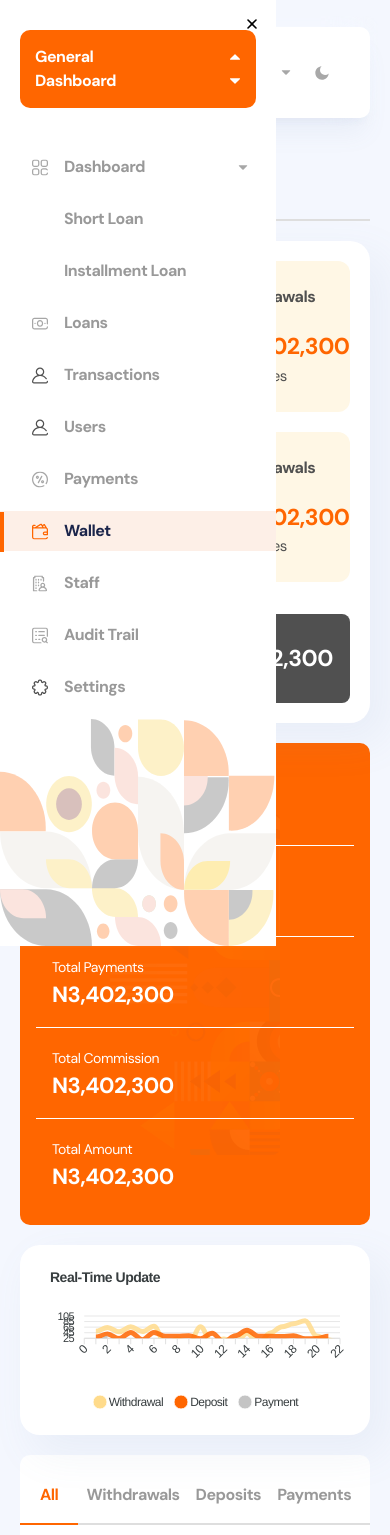
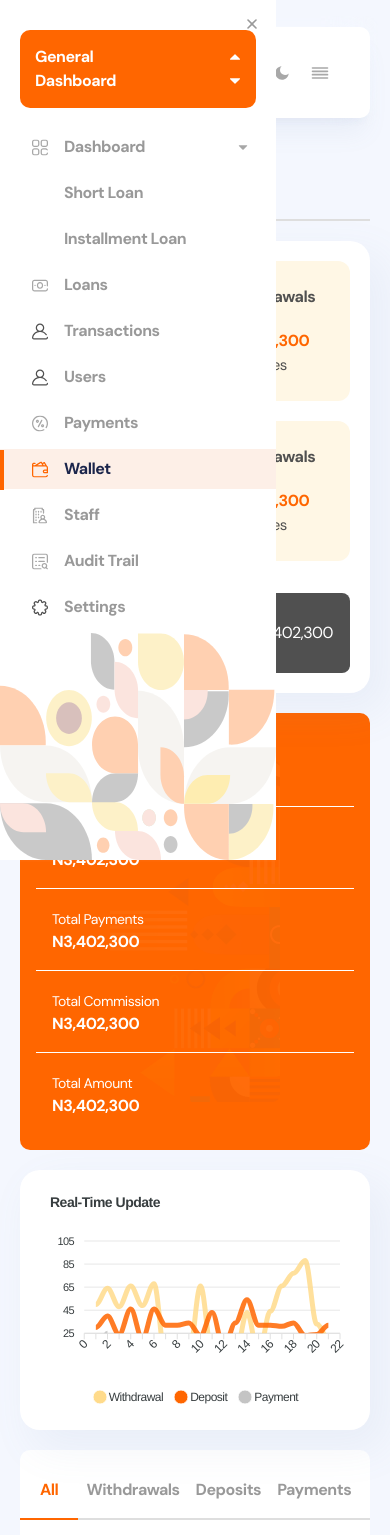
Before and after one commit to StephanieMfon/Zinary-FE-Test, a React (Create React App) app: page /admin/default in a window 390 px wide. Shown: the top 1535 px of the page. Built offline with nearby package versions, Linux system fonts and the light colour scheme; what tailwindcss-rtl would draw is missing.

Commit message:
fix: improved responsiveness further

```diff
--- a/src/components/navbar/RTL.tsx
+++ b/src/components/navbar/RTL.tsx
@@ -53,26 +53,26 @@ const Navbar = (props: {
 
       <div className="relative mt-[3px] flex h-[61px] w-[355px] flex-grow items-center justify-around gap-2 rounded-full bg-white px-2 py-2 shadow-xl shadow-shadow-500 dark:!bg-cyan-900 dark:shadow-none md:w-[365px] md:flex-grow-0 md:gap-1 xl:w-[365px] xl:gap-2">
         <div className="flex h-full items-center rounded-full bg-lightPrimary text-navy-700 dark:bg-navy-900 dark:text-white xl:w-[225px]">
-          <p className="text-xl pe-2 ps-3">
-            <FiSearch className="h-4 w-4 text-gray-400 dark:text-white" />
+          <p className="pe-2 ps-3 text-xl">
+            <FiSearch className="text-gray-400 h-4 w-4 dark:text-white" />
           </p>
           <input
             type="text"
             placeholder="Search..."
-            className="block h-full w-full rounded-full bg-lightPrimary text-sm font-medium text-navy-700 outline-none placeholder:!text-gray-400 dark:bg-navy-900 dark:text-white dark:placeholder:!text-white sm:w-fit"
+            className="placeholder:!text-gray-400 block h-full w-full rounded-full bg-lightPrimary text-sm font-medium text-navy-700 outline-none dark:bg-navy-900 dark:text-white dark:placeholder:!text-white sm:w-fit"
           />
         </div>
         <span
-          className="flex cursor-pointer text-xl text-gray-600 dark:text-white xl:hidden"
+          className="flex cursor-pointer text-xl text-gray-200 dark:text-white xl:hidden"
           onClick={onOpenSidenav}
         >
-          <FiAlignJustify className="h-5 w-5" />
+          <FiAlignJustify className="h-5 w-5 " />
         </span>
         {/* start Notification */}
-        <Dropdown
+        {/* <Dropdown
           button={
             <p className="cursor-pointer">
-              <IoMdNotificationsOutline className="h-4 w-4 text-gray-600 dark:text-white" />
+              <IoMdNotificationsOutline className="text-gray-600 h-4 w-4 dark:text-white" />
             </p>
           }
           animation="origin-[65%_0%] md:origin-top-start transition-all duration-300 ease-in-out"
@@ -91,8 +91,8 @@ const Navbar = (props: {
                 <div className="flex h-full w-[85px] items-center justify-center rounded-xl bg-gradient-to-b from-brandLinear to-brand-500 py-4 text-2xl text-white">
                   <BsArrowBarUp />
                 </div>
-                <div className="flex h-full w-full flex-col justify-center rounded-lg px-1 text-sm ms-2">
-                  <p className="font-base text-xs text-gray-900 text-start dark:text-white">
+                <div className="ms-2 flex h-full w-full flex-col justify-center rounded-lg px-1 text-sm">
+                  <p className="font-base text-start text-xs text-gray-900 dark:text-white">
                     A new update for your downloaded item is available!
                   </p>
                 </div>
@@ -102,8 +102,8 @@ const Navbar = (props: {
                 <div className="flex h-full w-[85px] items-center justify-center rounded-xl bg-gradient-to-b from-brandLinear to-brand-500 py-4 text-2xl text-white">
                   <BsArrowBarUp />
                 </div>
-                <div className="flex h-full w-full flex-col justify-center rounded-lg px-1 text-sm ms-2">
-                  <p className="font-base text-xs text-gray-900 text-start dark:text-white">
+                <div className="ms-2 flex h-full w-full flex-col justify-center rounded-lg px-1 text-sm">
+                  <p className="font-base text-start text-xs text-gray-900 dark:text-white">
                     A new update for your downloaded item is available!
                   </p>
                 </div>
@@ -111,10 +111,10 @@ const Navbar = (props: {
             </div>
           }
           classNames={"py-2 top-4 -start-[230px] md:-start-[440px] w-max"}
-        />
+        /> */}
 
         <div
-          className="cursor-pointer text-gray-600"
+          className="text-gray-600 cursor-pointer"
           onClick={() => {
             if (darkmode) {
               document.body.classList.remove("dark");
@@ -126,9 +126,9 @@ const Navbar = (props: {
           }}
         >
           {darkmode ? (
-            <RiSunFill className="h-4 w-4 text-gray-600 dark:text-white" />
+            <RiSunFill className="text-gray-600 h-4 w-4 dark:text-white" />
           ) : (
-            <RiMoonFill className="h-4 w-4 text-gray-600 dark:text-white" />
+            <RiMoonFill className="text-gray-600 h-4 w-4 dark:text-white" />
           )}
         </div>
         {/* Profile & Dropdown */}
@@ -142,7 +142,7 @@ const Navbar = (props: {
           }
           children={
             <div className="flex h-48 w-56 flex-col justify-start rounded-[20px] bg-white bg-cover bg-no-repeat shadow-xl shadow-shadow-500 dark:!bg-navy-700 dark:text-white dark:shadow-none">
-              <div className="mt-3 ms-4">
+              <div className="ms-4 mt-3">
                 <div className="flex items-center gap-2">
                   <p className="text-sm font-bold text-navy-700 dark:text-white">
                     👋 Hey, Chris
@@ -151,22 +151,22 @@ const Navbar = (props: {
               </div>
               <div className="mt-3 h-px w-full bg-gray-200 dark:bg-white/20 " />
 
-              <div className="mt-3 flex flex-col ms-4">
+              <div className="ms-4 mt-3 flex flex-col">
                 <a
                   href=" "
-                  className="text-sm text-gray-800 dark:text-white hover:dark:text-white"
+                  className="text-gray-800 text-sm dark:text-white hover:dark:text-white"
                 >
                   Profile Settings
                 </a>
                 <a
                   href=" "
-                  className="mt-3 text-sm text-gray-800 dark:text-white hover:dark:text-white"
+                  className="text-gray-800 mt-3 text-sm dark:text-white hover:dark:text-white"
                 >
                   Newsletter Settings
                 </a>
                 <a
                   href=" "
-                  className="mt-3 text-sm font-medium text-red-500 hover:text-red-500"
+                  className="text-red-500 hover:text-red-500 mt-3 text-sm font-medium"
                 >
                   Log Out
                 </a>
--- a/src/components/navbar/index.tsx
+++ b/src/components/navbar/index.tsx
@@ -28,16 +28,11 @@ const Navbar = (props: {
             className="block h-full w-full outline-none dark:!bg-cyan-900 dark:text-white sm:w-fit"
           />
         </div>
-        <span
-          className="text-gray-600 flex cursor-pointer text-xl dark:text-white xl:hidden"
-          onClick={onOpenSidenav}
-        >
-          <FiAlignJustify className="h-5 w-5" />
-        </span>
+
         {/* start Notification */}
 
         <div className="flex items-center gap-[20px]">
-          <p className="text-gray-200 ">Sarah Shaibu</p>
+          <p className="whitespace-nowrap text-gray-200">Sarah Shaibu</p>
           <Dropdown
             button={
               <img
@@ -81,7 +76,7 @@ const Navbar = (props: {
             }
             classNames={"py-2 top-8 -left-[180px] w-max"}
           />
-          <div>
+          <div className="hidden md:block">
             <DownArrow />
           </div>
           <div
@@ -102,6 +97,12 @@ const Navbar = (props: {
               <RiMoonFill className="h-4 w-4 text-gray-200 dark:text-white" />
             )}
           </div>
+          <span
+            className="flex cursor-pointer text-xl text-gray-200 dark:text-white xl:hidden"
+            onClick={onOpenSidenav}
+          >
+            <FiAlignJustify className="h-5 w-5" />
+          </span>
         </div>
       </div>
     </nav>
--- a/src/components/sidebar/components/Links.tsx
+++ b/src/components/sidebar/components/Links.tsx
@@ -20,7 +20,7 @@ export const SidebarLinks = (props: { routes: RoutesType[] }): JSX.Element => {
           // <Link key={index} to={route.layout + "/" + route.path}>
           <Link key={index} to={route.layout}>
             <div
-              className={`relative	mb-3 flex  h-10 hover:cursor-pointer  ${
+              className={`relative	mb-1.5 flex h-10  hover:cursor-pointer md:mb-3  ${
                 activeRoute(route.path) === true ? "bg-orange-1000" : ""
               }`}
             >
--- a/src/components/sidebar/index.tsx
+++ b/src/components/sidebar/index.tsx
@@ -19,14 +19,14 @@ const Sidebar = (props: {
       }`}
     >
       <span
-        className="absolute right-4 top-4 block cursor-pointer xl:hidden"
+        className="absolute right-4 top-4 block cursor-pointer text-gray-900 xl:hidden"
         onClick={onClose}
       >
         <HiX />
       </span>
 
       <ul
-        className={`mx-[20px] mb-[35px] mt-[30px] flex-col items-center rounded-[10px] bg-orange-2000 p-[15px]`}
+        className={`mx-[20px] mb-[15px] mt-[30px] flex-col items-center rounded-[10px] bg-orange-2000 p-[15px] md:mb-[35px]`}
       >
         <li className="flex items-center justify-between">
           <p className="text-[16px] font-[700] text-white">General</p>
--- a/src/views/admin/default/components/SummaryCard.tsx
+++ b/src/views/admin/default/components/SummaryCard.tsx
@@ -18,7 +18,9 @@ export default function SummaryCard() {
             className="list-none border-b  border-solid border-white  p-4  last:border-b-0"
           >
             <p className="text-200  text-[14px] text-white">{title}</p>
-            <p className="text-[22px] font-bold text-white">{amount}</p>
+            <p className="text-[1rem] font-bold text-white md:text-[1.400rem]">
+              {amount}
+            </p>
           </li>
         ))}
       </div>
--- a/src/views/admin/default/components/SummarySection.tsx
+++ b/src/views/admin/default/components/SummarySection.tsx
@@ -7,15 +7,15 @@ export default function SummarySection() {
         {Array.from({ length: 4 }, (_, index) => (
           <div
             key={index}
-            className="rounded-[12px] bg-orange-100 px-[17px] py-[24px]"
+            className="rounded-[12px] bg-orange-100 px-[17px] py-[24px] dark:bg-gray-1000"
           >
-            <p className="font-200 text-[16px] font-bold text-gray-1000">
+            <p className="font-200 text-[16px] font-bold text-gray-1000 dark:text-orange-100">
               Withdrawals
             </p>
-            <p className="mt-5 text-left text-[23px] font-bold text-orange-2000">
+            <p className="mt-5 text-left text-[1rem] font-bold text-orange-2000 md:text-[1.438rem] ">
               N3,402,300
             </p>
-            <span className="font-200 text-[15px] text-gray-1000">
+            <span className="font-200 text-[15px] text-gray-1000 dark:text-orange-100">
               722 cases
             </span>
           </div>
@@ -24,7 +24,9 @@ export default function SummarySection() {
 
       <div className=" mt-8 flex items-center justify-between rounded-[8px] bg-gray-1000 px-[17px] py-[27px]">
         <p className="text-[17px] font-bold text-white">Total Amount</p>
-        <p className="text-[23px] font-bold text-white">N3,402,300</p>
+        <p className="md:text-[1.438rem]font-bold text-[1rem] text-white">
+          N3,402,300
+        </p>
       </div>
     </Card>
   );
--- a/src/views/admin/default/components/TabSection.tsx
+++ b/src/views/admin/default/components/TabSection.tsx
@@ -13,7 +13,7 @@ export default function TabSection() {
         <p className="px-2 py-4 md:px-7">Payments</p>
       </div>
       <hr className="mb-2 mt-[-1.5px] h-0.5 border-t-0 bg-gray-100" />
-      <div className="flex justify-between px-6 py-2">
+      <div className="flex justify-between gap-4 px-3 py-2 md:gap-0 md:py-6">
         <div className="flex w-fit items-center gap-3 rounded-[10px] border-2 border-gray-100 bg-gray-50 px-3 py-0.5">
           <SearchIcon size="13" />
           <input
--- a/src/views/admin/default/components/TotalSpent.tsx
+++ b/src/views/admin/default/components/TotalSpent.tsx
@@ -9,7 +9,7 @@ const TotalSpent = () => {
   return (
     <Card extra="!p-[20px] text-center">
       <div className="flex h-full w-full flex-row justify-between sm:flex-wrap lg:flex-nowrap 2xl:overflow-hidden">
-        <div className="h-full w-full">
+        <div className="h-full min-h-[220px] w-full">
           <LineChart
             chartOptions={lineChartOptionsTotalSpent}
             chartData={lineChartDataTotalSpent}
--- a/src/views/admin/default/components/TransactionTable.tsx
+++ b/src/views/admin/default/components/TransactionTable.tsx
@@ -39,7 +39,7 @@ const ProductTable = () => {
       <div className="flex flex-col space-y-4 ">
         {/* Table Head */}
         <div className="min-w-[1000px]  rounded-lg bg-gray-1100 p-4 text-white">
-          <div className="flex">
+          <div className="flex items-center">
             <div className="min-w-[100px] flex-1 whitespace-nowrap font-bold">
               S/N
             </div>
@@ -75,7 +75,7 @@ const ProductTable = () => {
               key={index}
               className="min-w-[1000px] rounded-lg bg-white px-5 py-6 font-[15px] text-gray-1000 shadow-[0px_5px_9px_-5px_#0000000D] shadow-none dark:!bg-cyan-900 dark:text-white"
             >
-              <div className="j flex">
+              <div className="flex items-center">
                 <div className="min-w-[100px]  flex-1 whitespace-nowrap text-left">
                   {item.id}
                 </div>
```
